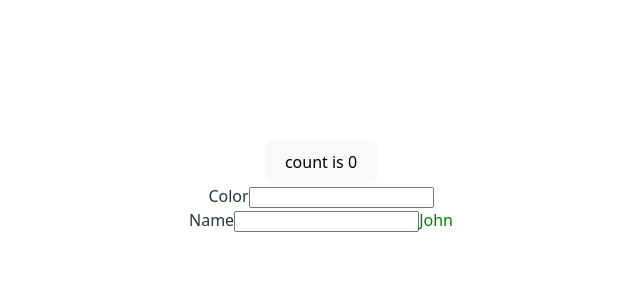
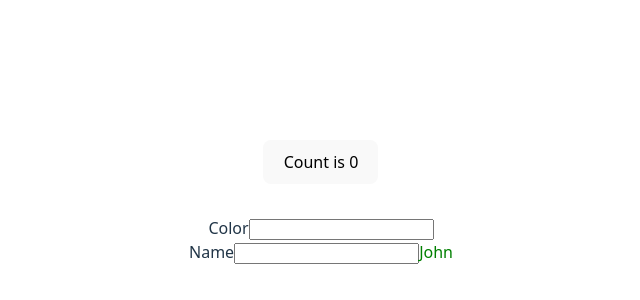
Before and after one commit to rodrigcasio/React-rcasio-projects, a React (Vite) app in the folder courseraPracticeIBM/practice-app/: page / in a window 1280 px wide. Shown: the part 214-514 px from the top of the page, without its empty margins (319-959 px from the left). Built offline with nearby package versions, Linux system fonts and the light colour scheme.

Commit message:
Added "CounterButton" component to App parent component

```diff
--- a/courseraPracticeIBM/practice-app/src/App.jsx
+++ b/courseraPracticeIBM/practice-app/src/App.jsx
@@ -1,18 +1,13 @@
-import { useState } from 'react'
 import './App.css'
+import CounterButton from './components/CounterButton.jsx'
 import ParentComp from './components/ParentComp.jsx'
 
 function App() {
-  const [count, setCount] = useState(0)
 
   return (
     <>
-      <div className="card">
-        <button onClick={() => setCount((count) => count + 1)}>
-          count is {count}
-        </button>
-        <ParentComp />
-      </div>
+      <CounterButton />
+      <ParentComp />
     </>
   )
 }
```
